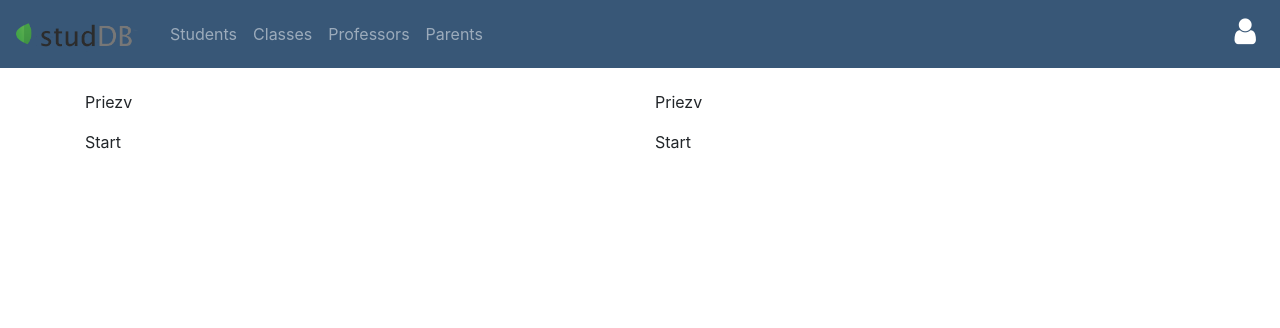
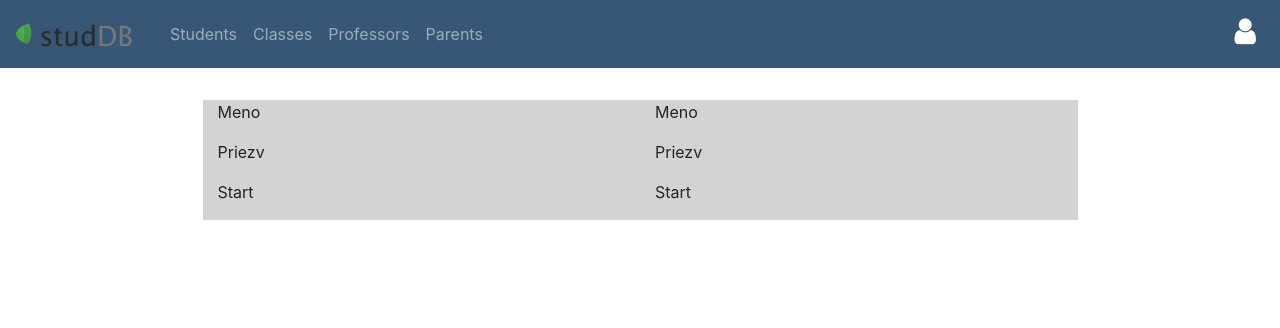
Before and after one commit to Kvintus/StudDB-Interface, a Flask app: template templates/viewStudent.html in a window 1280 px wide. Shown: the top 328 px of the page. Run offline with Flask 2, Linux system fonts and the light colour scheme; the template is opened without the code that fills it, so the values that code supplies are empty; some libraries are stand-ins or nearby versions.

Commit message:
Nothing really

```diff
--- a/main.py
+++ b/main.py
@@ -11,6 +11,8 @@
 import urllib.request
 import json
 from assets.helpers import *
+
+api_server = "127.0.0.1:5000"
 
 
 db = SQLAlchemy()
@@ -36,7 +38,12 @@
 @app.route('/viewStudent', methods=['GET'])
 @login_required
 def viewStudent():
-    return render_template('viewStudent.html')
+    reJson = request.get_json(_)
+
+    r = requests.get(
+      "{}{}".format(api_server, "/api/students/get"),
+      params=reJson)
+    return render_template('viewStudent.html', userName = session['user']['username'])
 
 
 @app.route('/register', methods=['POST', 'GET'])
@@ -49,7 +56,6 @@
             return render_template('apology.html', message = "We are sorry but you don't have a permission to access this site.")
     elif request.method == 'POST':
         # TODO bude treba spravit checking
-        print(request.form.get('password'))
         db.engine.execute('INSERT INTO users("username", "hash", "privilege") VALUES(:username, :hashh, :privilege)', {'username' : request.form.get('username'), 'hashh': sha256.hash(request.form.get('password')), 'privilege': request.form.get('privilege')})
         return redirect( url_for('login') )
 
--- a/static/css/style.css
+++ b/static/css/style.css
@@ -2,9 +2,19 @@
     padding-top: 3.1rem;
 }
 
+/* viewStudent */
 #vs-info-wrap {
     text-align: right;
 }
+
+.vs-main-con {
+    margin-top: 50px;
+    width: 70%;
+    background-color: lightgrey;
+}
+
+/* end viewStudent*/
+
 
 .bg-moj {
     background-color: #385777;
```
